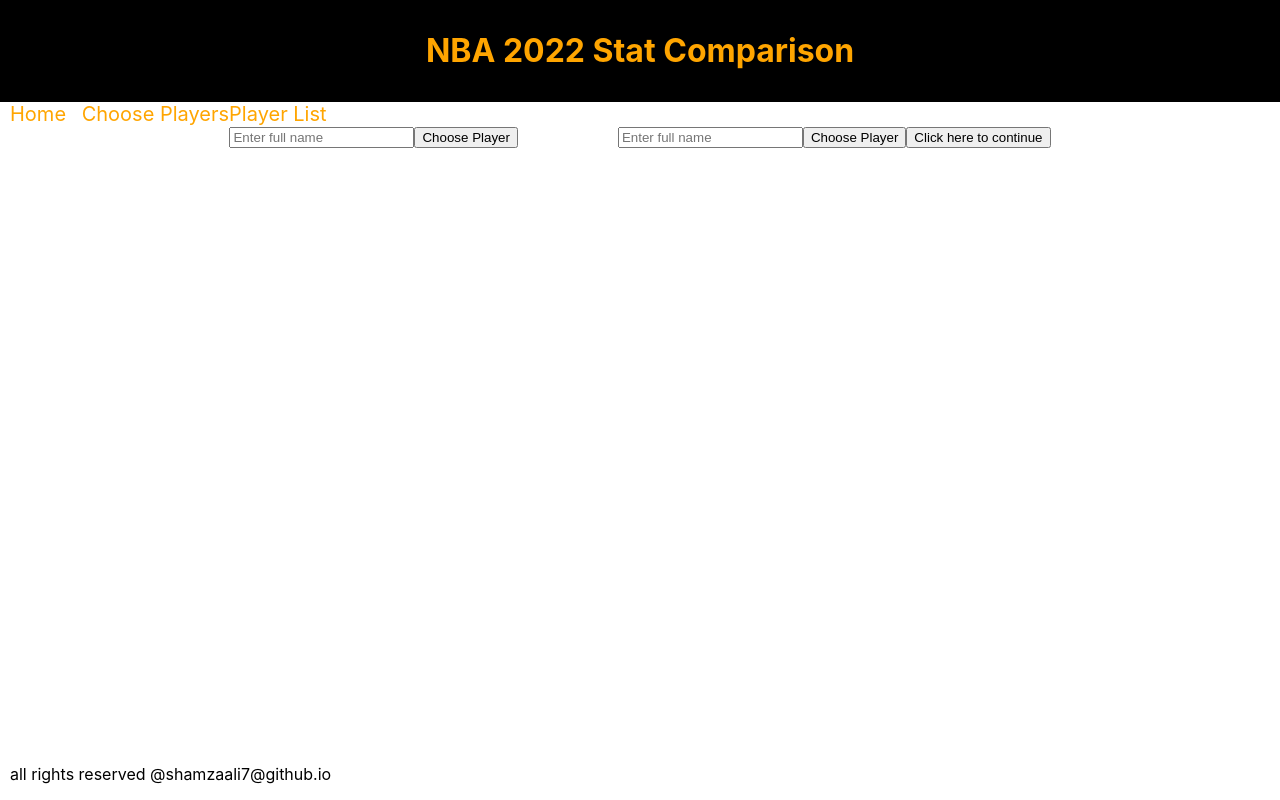
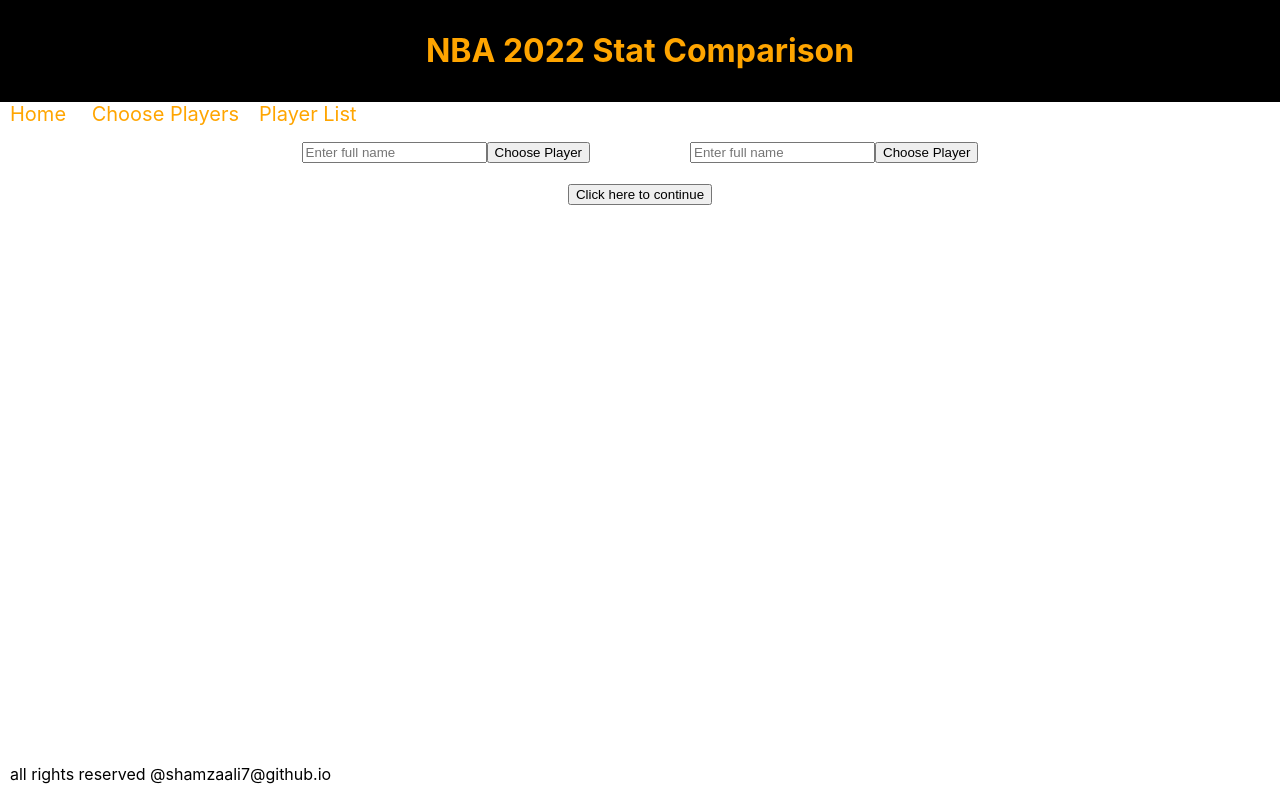
Before and after one commit to shamzaali7/nba-stat-comparison, a React (Create React App) app: page /fighters in a window 1280 px wide. Built offline with nearby package versions, Linux system fonts and the light colour scheme; no server answers; the HTML template or start-up script is replaced by a standard one.

Commit message:
added conditional when entering input on comparison page

```diff
--- a/src/App.js
+++ b/src/App.js
@@ -18,6 +18,8 @@
       playerTwoName: null,
       playerOneStats: {},
       playerTwoStats: {},
+      countCheckOne: 0,
+      countCheckTwo: 0
     }
 
     this.handleChangeOne = this.handleChangeOne.bind(this)
@@ -29,7 +31,8 @@
   getPlayerOneId(){
     axios.get(`https://www.balldontlie.io/api/v1/players?search=${this.state.playerOneName}`)
     .then(res => {
-      this.getPlayerOneStats(res.data.data[0].id)
+      this.getPlayerOneStats(res.data.data[0].id);
+      this.state.countCheckOne++;
     })
     .catch(error => {console.log(error)})
   }
@@ -37,7 +40,8 @@
   getPlayerTwoId(){
     axios.get(`https://www.balldontlie.io/api/v1/players?search=${this.state.playerTwoName}`)
     .then(res => {
-      this.getPlayerTwoStats(res.data.data[0].id)
+      this.getPlayerTwoStats(res.data.data[0].id);
+      this.state.countCheckTwo++;
     })
     .catch(error => {console.log(error)})
   }
@@ -45,7 +49,8 @@
   getPlayerOneStats(playerOneId){
     axios.get(`https://www.balldontlie.io/api/v1/season_averages?season=2022&player_ids[]=${playerOneId}`)
     .then(res => {
-      this.setState({playerOneStats: res.data.data[0]})
+      this.setState({playerOneStats: res.data.data[0]});
+      console.log(this.state.playerOneStats);
     })
     .catch(error => {console.log(error)})
   }
@@ -58,10 +63,10 @@
     .catch(error => {console.log(error)})
   }
 
-  componentDidMount(){
-    this.getPlayerOneId();
-    this.getPlayerTwoId();
-  }
+  // componentDidMount(){
+  //   this.getPlayerOneId();
+  //   this.getPlayerTwoId();
+  // }
 
   handleChangeOne(e){
     if(e.target.value.length > 0){
@@ -107,7 +112,7 @@
           <Routes>
             <Route path="/stats" element={<Stats playerOneName={this.state.playerOneName} playerTwoName={this.state.playerTwoName} playerOneStats={this.state.playerOneStats} playerTwoStats={this.state.playerTwoStats}/>}/>
             <Route path="/" element={<Home/>}/>
-            <Route path="/fighters" element={<Fighters playerOneName={this.state.playerOneName} playerTwoName={this.state.playerTwoName} playerOneStats={this.state.playerOneStats} handleChangeOne={this.handleChangeOne} handleChangeTwo={this.handleChangeTwo} handleSubmitOne={this.handleSubmitOne} handleSubmitTwo={this.handleSubmitTwo}/>}/>
+            <Route path="/fighters" element={<Fighters countCheckOne={this.state.countCheckOne} countCheckTwo={this.state.countCheckTwo} playerOneName={this.state.playerOneName} playerTwoName={this.state.playerTwoName} playerOneStats={this.state.playerOneStats} handleChangeOne={this.handleChangeOne} handleChangeTwo={this.handleChangeTwo} handleSubmitOne={this.handleSubmitOne} handleSubmitTwo={this.handleSubmitTwo}/>}/>
             <Route path="/playerlist" element={<PlayerList />}/>
           </Routes>
         </main>
--- a/src/Components/Fighters.js
+++ b/src/Components/Fighters.js
@@ -3,22 +3,28 @@
 
 function Fighters(props){
     return(
+        <div>
             <div className="fighter">
                 <div className="player-one">
                     <form onSubmit={props.handleSubmitOne}>
                         <input type="text" onChange={props.handleChangeOne} placeholder="Enter full name"></input>
                         <button type="submit">Choose Player</button>
+                        {props.countCheckOne > 0 && <span> ✅</span>}
                     </form>
                 </div>
                 <div className="player-two">
                     <form onSubmit={props.handleSubmitTwo}>
                         <input type="text" onChange={props.handleChangeTwo} placeholder="Enter full name"></input>
                         <button type="submit">Choose Player</button>
+                        {props.countCheckTwo > 0 && <span> ✅</span>}
                     </form>
                 </div>
+            </div>
+            <div className="button-continue">
                 <Link to="/stats">
                     <button>Click here to continue</button>
                 </Link>
+            </div>
         </div>
     )
 }
--- a/src/Components/PlayerList.js
+++ b/src/Components/PlayerList.js
@@ -5,6 +5,7 @@
     return(
         <div>
             <p className="playerlist-title">Top 20 NBA players by NBCSports</p>
+            <p className="player-link"><a target="blank" href="https://www.nba.com/players">Link to nba player names</a></p>
             <div className="top-list">
                 <div className="player-top20">
                 <img src={`https://ak-static.cms.nba.com/wp-content/uploads/headshots/nba/latest/260x190/203507.png`}/>
@@ -87,7 +88,6 @@
                     <p>Paul George</p>
                 </div>
             </div>
-            <p className="player-link"><a target="blank" href="https://www.nba.com/players">Link to nba player names</a></p>
         </div>
     )
 }
--- a/src/index.css
+++ b/src/index.css
@@ -16,6 +16,7 @@
   display: flex;
   align-items: center;
   justify-content: center;
+  margin: 15px 0 0 0;
 }
 .player-one{
   margin: 0 50px 0 0;
@@ -48,9 +49,17 @@
 }
 
 .nav-bar.two{
-  margin: 0 0 0 10px;
+  margin: 0 0 0 20px;
 }
 
+.nav-bar.three{
+  margin: 0 0 0 20px;
+}
+
+.button-continue{
+  text-align: center;
+  margin: 20px 0 0 0;
+}
 .container-stats{
   display: flex;
   align-items:center;
```
Lines whose indentation alone changed are shown as unchanged.
